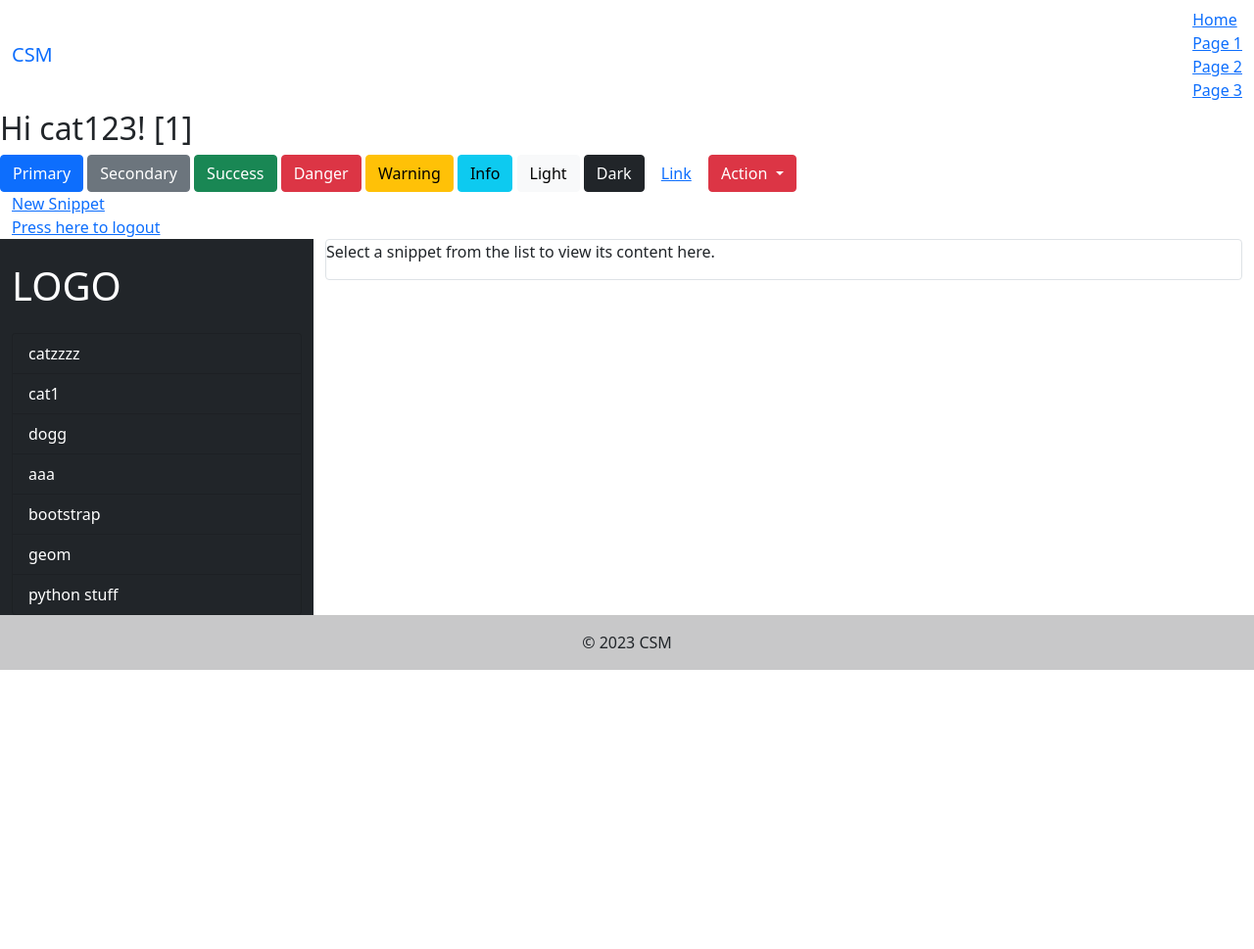
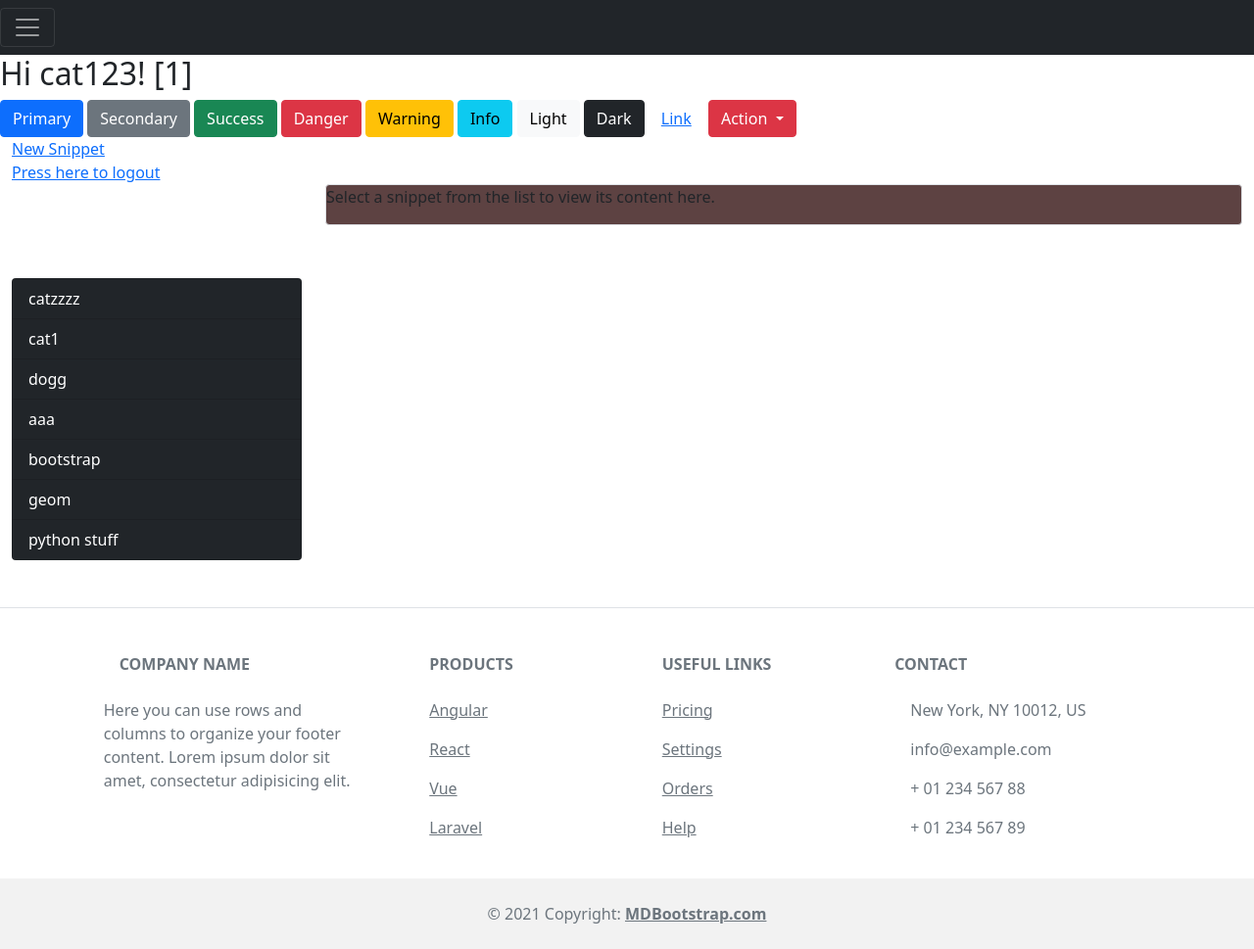
Before and after one commit to don1997/csm, a Flask app: page /dashboard in a window 1280 px wide. Shown: the whole page at 98% size. Before the commit the page ends 684 px from the top, so only its background shows below. Run offline with Flask 2, Linux system fonts and the light colour scheme; a user stored in the database is signed in; data comes from the database, SQL or seed files in the repository; both versions use the stored data as it was after the commit; data that the repository does not hold is empty; some libraries are stand-ins or nearby versions.

Commit message:
New: added codemirror and a workable edit box in edit_snippet as well as copy button and bootstrap stuff

```diff
--- a/src/app/static/css/custom.css
+++ b/src/app/static/css/custom.css
@@ -1,9 +1,14 @@
 pre {
     background-color: transparent !important;
 }
+
 
 body {
     background-color:#5d4242;
     color: #969696;
 
 }
+
+#code-card{
+    background-color:#5d4242;
+}
--- a/src/app/templates/components/footer.html
+++ b/src/app/templates/components/footer.html
@@ -1,6 +1,121 @@
-<!-- footer.html -->
-<div class="bg-light text-center text-lg-start">
-    <div class="text-center p-3" style="background-color: rgba(5, 5, 5, 0.2);">
-      © 2023 CSM
+<!-- Footer -->
+<footer class="text-center text-lg-start bg-body-tertiary text-muted">
+  <!-- Section: Social media -->
+  <section class="d-flex justify-content-center justify-content-lg-between p-4 border-bottom">
+    <!-- Left -->
+    <div class="me-5 d-none d-lg-block">
     </div>
-</div>
+    <!-- Left -->
+
+    <!-- Right -->
+    <div>
+      <a href="" class="me-4 text-reset">
+        <i class="fab fa-facebook-f"></i>
+      </a>
+      <a href="" class="me-4 text-reset">
+        <i class="fab fa-twitter"></i>
+      </a>
+      <a href="" class="me-4 text-reset">
+        <i class="fab fa-google"></i>
+      </a>
+      <a href="" class="me-4 text-reset">
+        <i class="fab fa-instagram"></i>
+      </a>
+      <a href="" class="me-4 text-reset">
+        <i class="fab fa-linkedin"></i>
+      </a>
+      <a href="" class="me-4 text-reset">
+        <i class="fab fa-github"></i>
+      </a>
+    </div>
+    <!-- Right -->
+  </section>
+  <!-- Section: Social media -->
+
+  <!-- Section: Links  -->
+  <section class="">
+    <div class="container text-center text-md-start mt-5">
+      <!-- Grid row -->
+      <div class="row mt-3">
+        <!-- Grid column -->
+        <div class="col-md-3 col-lg-4 col-xl-3 mx-auto mb-4">
+          <!-- Content -->
+          <h6 class="text-uppercase fw-bold mb-4">
+            <i class="fas fa-gem me-3"></i>Company name
+          </h6>
+          <p>
+            Here you can use rows and columns to organize your footer content. Lorem ipsum
+            dolor sit amet, consectetur adipisicing elit.
+          </p>
+        </div>
+        <!-- Grid column -->
+
+        <!-- Grid column -->
+        <div class="col-md-2 col-lg-2 col-xl-2 mx-auto mb-4">
+          <!-- Links -->
+          <h6 class="text-uppercase fw-bold mb-4">
+            Products
+          </h6>
+          <p>
+            <a href="#!" class="text-reset">Angular</a>
+          </p>
+          <p>
+            <a href="#!" class="text-reset">React</a>
+          </p>
+          <p>
+            <a href="#!" class="text-reset">Vue</a>
+          </p>
+          <p>
+            <a href="#!" class="text-reset">Laravel</a>
+          </p>
+        </div>
+        <!-- Grid column -->
+
+        <!-- Grid column -->
+        <div class="col-md-3 col-lg-2 col-xl-2 mx-auto mb-4">
+          <!-- Links -->
+          <h6 class="text-uppercase fw-bold mb-4">
+            Useful links
+          </h6>
+          <p>
+            <a href="#!" class="text-reset">Pricing</a>
+          </p>
+          <p>
+            <a href="#!" class="text-reset">Settings</a>
+          </p>
+          <p>
+            <a href="#!" class="text-reset">Orders</a>
+          </p>
+          <p>
+            <a href="#!" class="text-reset">Help</a>
+          </p>
+        </div>
+        <!-- Grid column -->
+
+        <!-- Grid column -->
+        <div class="col-md-4 col-lg-3 col-xl-3 mx-auto mb-md-0 mb-4">
+          <!-- Links -->
+          <h6 class="text-uppercase fw-bold mb-4">Contact</h6>
+          <p><i class="fas fa-home me-3"></i> New York, NY 10012, US</p>
+          <p>
+            <i class="fas fa-envelope me-3"></i>
+            info@example.com
+          </p>
+          <p><i class="fas fa-phone me-3"></i> + 01 234 567 88</p>
+          <p><i class="fas fa-print me-3"></i> + 01 234 567 89</p>
+        </div>
+        <!-- Grid column -->
+      </div>
+      <!-- Grid row -->
+    </div>
+  </section>
+  <!-- Section: Links  -->
+
+  <!-- Copyright -->
+  <div class="text-center p-4" style="background-color: rgba(0, 0, 0, 0.05);">
+    © 2021 Copyright:
+    <a class="text-reset fw-bold" href="https://mdbootstrap.com/">MDBootstrap.com</a>
+  </div>
+  <!-- Copyright -->
+</footer>
+<!-- Footer -->
--- a/src/app/templates/components/navbar.html
+++ b/src/app/templates/components/navbar.html
@@ -1,14 +1,14 @@
 <!--NAVBAR-->
-<nav class="navbar navbar-inverse">
-    <div class="container-fluid">
-      <div class="navbar-header">
-        <a class="navbar-brand" href="#">CSM</a>
-      </div>
-      <ul class="nav navbar-nav">
-        <li class="active"><a href="#">Home</a></li>
-        <li><a href="#">Page 1</a></li>
-        <li><a href="#">Page 2</a></li>
-        <li><a href="#">Page 3</a></li>
-      </ul>
+<div class="pos-f-t">
+  <div class="collapse" id="navbarToggleExternalContent">
+    <div class="bg-dark p-4">
+      <h4 class="text-white">Collapsed content</h4>
+      <span class="text-muted">Toggleable via the navbar brand.</span>
     </div>
+  </div>
+  <nav class="navbar navbar-dark bg-dark">
+    <button class="navbar-toggler" type="button" data-toggle="collapse" data-target="#navbarToggleExternalContent" aria-controls="navbarToggleExternalContent" aria-expanded="false" aria-label="Toggle navigation">
+      <span class="navbar-toggler-icon"></span>
+    </button>
   </nav>
+</div>
--- a/src/app/templates/dashboard.html
+++ b/src/app/templates/dashboard.html
@@ -60,7 +60,7 @@
 
     <div class="row">
         <!-- Sidebar with Snippets -->
-        <div class="col-md-4 col-lg-3 bg-dark text-white">
+        <div class="col-md-4 col-lg-3 border-dark text-white">
             <h1 class="my-4">LOGO</h1>
             <div class="list-group">
                 {% for snippet in snippets %}
@@ -72,7 +72,7 @@
         </div>
 
     <div class="col-md-8 col-lg-9">
-        <div class="card border">
+        <div class="card border" id="code-card">
             <div class="custom-highlight">
 
                 {% if selected_snippet %}
@@ -80,8 +80,24 @@
 
                 <h3>{{ selected_snippet.title }}</h3>
                 <h5>{{ selected_snippet.date_posted}} </h5>
+
+                <!-- Hidden textarea to hold the text to be copied -->
+                <textarea id="hiddenTextarea" style="position: absolute; left: -9999px;">{{ selected_snippet.content }}</textarea>
                 <!-- Render the highlighted code -->
                 {{ highlighted_code | safe }}
+
+                 <!-- Copy button -->
+                 <button onclick="copyToClipboard()">Copy Code</button>
+
+                 <script>
+                    function copyToClipboard() {
+                        var copyText = document.getElementById("hiddenTextarea");
+                        copyText.select();
+                        copyText.setSelectionRange(0, 99999); // For mobile devices
+                        navigator.clipboard.writeText(copyText.value);
+                        alert("Copied the code to clipboard!");
+                    }
+                    </script>
                 {% else %}
                 <p>Select a snippet from the list to view its content here.</p>
                 {% endif %}
```
Also changed, not shown: src/app/templates/edit_snippet.html (+17 -0 lines), src/app/database.db.
